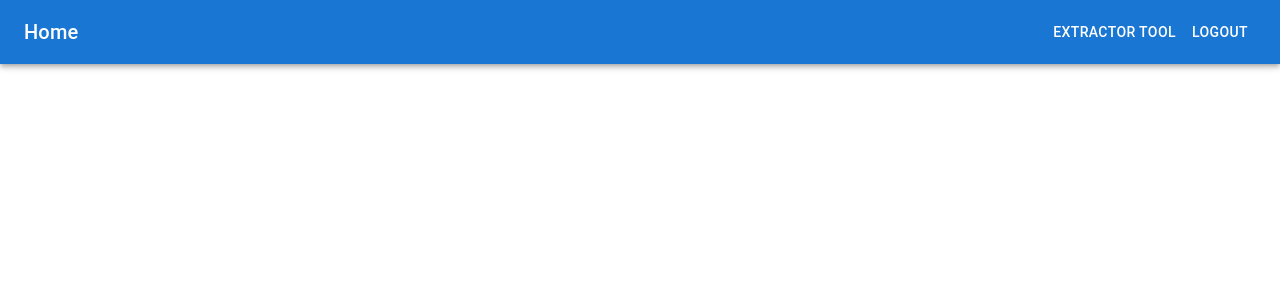
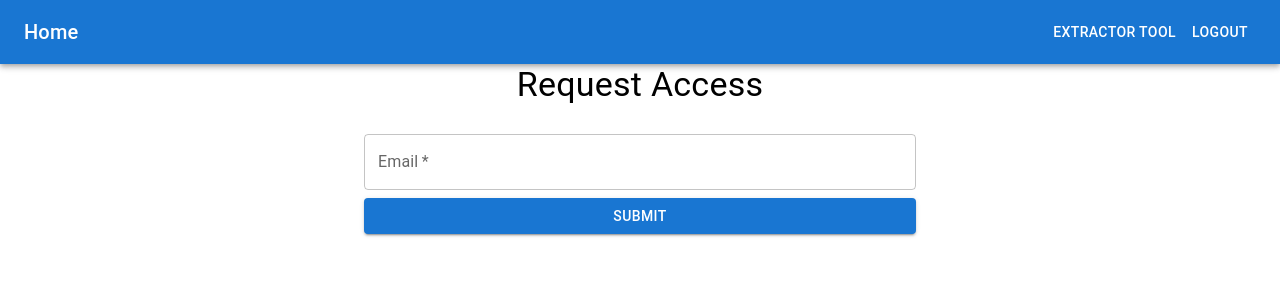
Before and after one commit to alexi-o/alexis-firebase-template, a React (Create React App) app: page /request-access in a window 1280 px wide. Shown: the top 300 px of the page. Built offline with nearby package versions, Linux system fonts and the light colour scheme; no server answers; sample sign-in values are in the browser's storage.

Commit message:
adds request access page

```diff
--- a/src/App.js
+++ b/src/App.js
@@ -9,6 +9,7 @@ import { Container } from "@mui/material";
 import MetadataExtraction from "./components/MetadataExtraction";
 import SignUp from "./components/SignUp";
 import Login from "./components/Login";
+import RequestAccess from "./components/RequestAccess";
 import Navbar from "./components/Navbar";
 import { auth } from "./firebase";
 import { onAuthStateChanged } from "firebase/auth";
@@ -41,6 +42,7 @@ function App() {
             path="/signup"
             element={user ? <Navigate to="/home" /> : <SignUp />}
           />
+          <Route path="/request-access" element={<RequestAccess />} />
           <Route
             path="/home"
             element={user ? <MetadataExtraction /> : <Navigate to="/login" />}
--- a/src/components/Navbar.js
+++ b/src/components/Navbar.js
@@ -1,4 +1,3 @@
-// src/components/Navbar.js
 import React, { useState, useEffect } from "react";
 import { AppBar, Toolbar, Typography, Button } from "@mui/material";
 import { Link } from "react-router-dom";
@@ -12,7 +11,6 @@ const Navbar = () => {
     const unsubscribe = onAuthStateChanged(auth, (currentUser) => {
       setUser(currentUser);
     });
-
     return () => unsubscribe();
   }, []);
 
@@ -56,6 +54,14 @@ const Navbar = () => {
                 Signup
               </Link>
             </Button>
+            <Button color="inherit">
+              <Link
+                to="/request-access"
+                style={{ color: "inherit", textDecoration: "none" }}
+              >
+                Request Access
+              </Link>
+            </Button>
           </>
         )}
       </Toolbar>
--- /dev/null
+++ b/src/components/RequestAccess.js
@@ -0,0 +1,74 @@
+import React, { useState } from "react";
+import { TextField, Button, Typography, Container } from "@mui/material";
+import { addDoc, collection } from "firebase/firestore";
+import { db } from "../firebase";
+
+const RequestAccess = () => {
+  const [email, setEmail] = useState("");
+  const [message, setMessage] = useState("");
+  const [submitted, setSubmitted] = useState(false);
+
+  const handleSubmit = async (e) => {
+    e.preventDefault();
+
+    if (!email) {
+      setMessage("Please enter a valid email address.");
+      return;
+    }
+
+    try {
+      await addDoc(collection(db, "accessRequests"), {
+        email,
+        requestedAt: new Date(),
+      });
+
+      setSubmitted(true);
+      setMessage("Your access request has been submitted.");
+    } catch (error) {
+      console.error("Error submitting request:", error);
+      setMessage(
+        "There was an error submitting your request. Please try again later."
+      );
+    }
+  };
+
+  return (
+    <Container maxWidth="sm">
+      <Typography variant="h4" align="center" gutterBottom>
+        Request Access
+      </Typography>
+      {submitted ? (
+        <Typography variant="body1" align="center">
+          {message}
+        </Typography>
+      ) : (
+        <form onSubmit={handleSubmit}>
+          <TextField
+            label="Email"
+            type="email"
+            fullWidth
+            margin="normal"
+            value={email}
+            onChange={(e) => setEmail(e.target.value)}
+            required
+          />
+          <Button variant="contained" color="primary" type="submit" fullWidth>
+            Submit
+          </Button>
+          {message && (
+            <Typography
+              variant="body2"
+              color="error"
+              align="center"
+              style={{ marginTop: 16 }}
+            >
+              {message}
+            </Typography>
+          )}
+        </form>
+      )}
+    </Container>
+  );
+};
+
+export default RequestAccess;
```
